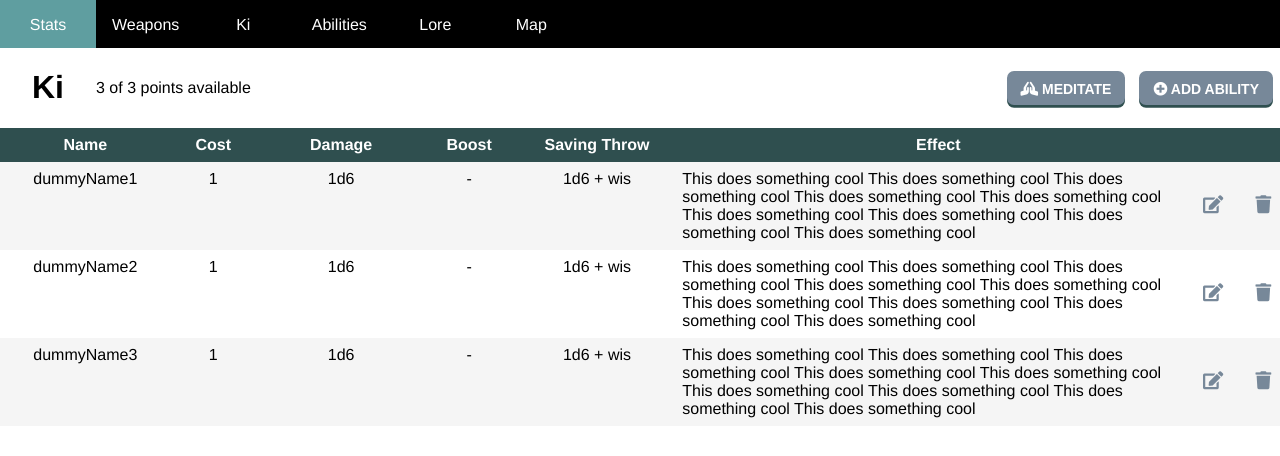
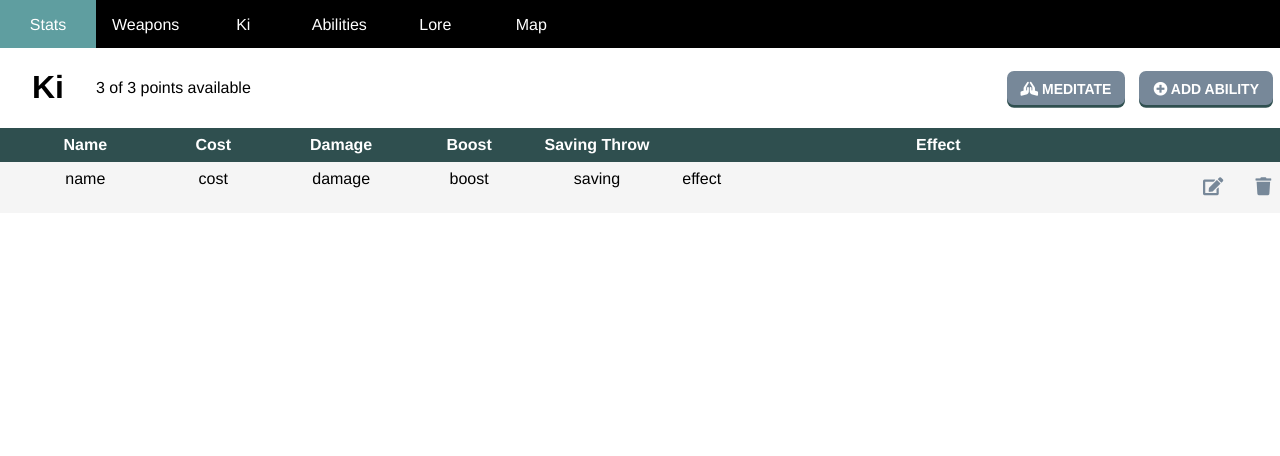
Before and after one commit to aajfranklin/Character-Sheet, a React (Create React App) app: page /Ki in a window 1280 px wide. Shown: the top 456 px of the page. Built offline with nearby package versions, Linux system fonts and the light colour scheme.

Commit message:
add dummy method to fetch abilities

```diff
--- a/package.json
+++ b/package.json
@@ -3,6 +3,7 @@
   "version": "0.1.0",
   "private": true,
   "dependencies": {
+    "aws-api-gateway-client": "^0.2.17",
     "immutability-helper": "^3.0.0",
     "react": "^16.8.6",
     "react-dom": "^16.8.6",
--- a/src/App/pages/Ki/Ki.js
+++ b/src/App/pages/Ki/Ki.js
@@ -1,13 +1,19 @@
 import React  from 'react';
 import { connect } from 'react-redux';
-import { toggleAddAbilityForm } from './actions/actionCreators'
+import { fetchAbilities, toggleAddAbilityForm } from './actions/actionCreators'
 import Ability from './components/Ability';
 import AbilityForm from './components/AbilityForm';
 import Button from '../../components/Button/Button';
 import './Ki.css';
 import '../../components/Button/Button.css';
 
-function Ki({abilities, showAbilityForm, toggleAbilityForm}) {
+function Ki({abilities, fetchAbilities, showAbilityForm, toggleAbilityForm}) {
+
+    if (!abilities) {
+        console.log('hello');
+        fetchAbilities();
+        return null;
+    }
 
     const meditate = () => {
 
@@ -57,6 +63,7 @@ function mapStateToProps(state) {
 
 function mapDispatchToProps(dispatch) {
     return {
+        fetchAbilities: () => {dispatch(fetchAbilities())},
         toggleAbilityForm: () => dispatch(toggleAddAbilityForm())
     }
 }
--- a/src/App/pages/Ki/actions/actionCreators.js
+++ b/src/App/pages/Ki/actions/actionCreators.js
@@ -27,6 +27,23 @@ export const deleteAbility = (id) => {
     return({
         type: types.DELETE_ABILITY,
         id: id
+    });
+};
+
+export const fetchAbilities = () => {
+    return({
+        type: types.FETCH_ABILITIES,
+        abilities: [
+            {
+                name: 'name',
+                cost: 'cost',
+                damage: 'damage',
+                boost: 'boost',
+                saving: 'saving',
+                effect: 'effect',
+                editing: false
+            }
+        ]
     });
 };
 
--- a/src/App/pages/Ki/actions/actionTypes.js
+++ b/src/App/pages/Ki/actions/actionTypes.js
@@ -2,6 +2,7 @@ export const CACHE_ABILITY = 'CACHE_ABILITY';
 export const CHANGE_FORM_TEXT = 'CHANGE_FORM_TEXT';
 export const CLEAR_ABILITY_CACHE = 'CLEAR_ABILITY_CACHE';
 export const DELETE_ABILITY = 'DELETE_ABILITY';
+export const FETCH_ABILITIES = 'FETCH_ABILITIES';
 export const REVERT_ABILITY = 'REVERT_ABILITY';
 export const SUBMIT_NEW_ABILITY = 'SUBMIT_NEW_ABILITY';
 export const TOGGLE_ADD_ABILITY_FORM = 'TOGGLE_ADD_ABILITY_FORM';
--- a/src/App/pages/Ki/reducer.js
+++ b/src/App/pages/Ki/reducer.js
@@ -49,6 +49,12 @@ export default function kiReducer(state = { ...initialState.ki }, action) {
             });
         }
 
+        case types.FETCH_ABILITIES: {
+            return update(state, {
+                abilities: {$set: action.abilities}
+            });
+        }
+
         case types.REVERT_ABILITY: {
             const ability = {...state.abilityEditCache.find((ability) => ability.id === action.id)};
             ability.editing = false;
--- a/src/model.js
+++ b/src/model.js
@@ -5,36 +5,6 @@ const pages = [
     'Abilities',
     'Lore',
     'Map'
-];
-
-const kiAbilities = [
-    {
-        name: 'dummyName1',
-        cost: '1',
-        damage: '1d6',
-        boost: '-',
-        saving: '1d6 + wis',
-        effect: 'This does something cool This does something cool This does something cool This does something cool This does something cool This does something cool This does something cool This does something cool This does something cool',
-        editing: false
-    },
-    {
-        name: 'dummyName2',
-        cost: '1',
-        damage: '1d6',
-        boost: '-',
-        saving: '1d6 + wis',
-        effect: 'This does something cool This does something cool This does something cool This does something cool This does something cool This does something cool This does something cool This does something cool This does something cool',
-        editing: false
-    },
-    {
-        name: 'dummyName3',
-        cost: '1',
-        damage: '1d6',
-        boost: '-',
-        saving: '1d6 + wis',
-        effect: 'This does something cool This does something cool This does something cool This does something cool This does something cool This does something cool This does something cool This does something cool This does something cool',
-        editing: false
-    }
 ];
 
 const newAbility = {
@@ -51,7 +21,7 @@ export const initialState = {
         pages: pages,
     },
     ki: {
-        abilities: kiAbilities,
+        abilities: null,
         abilityEditCache: [],
         newAbility: {...newAbility},
         showAbilityForm: false,
```
Also changed, not shown: 2 other files (tests, documents, lock files or other folders).
